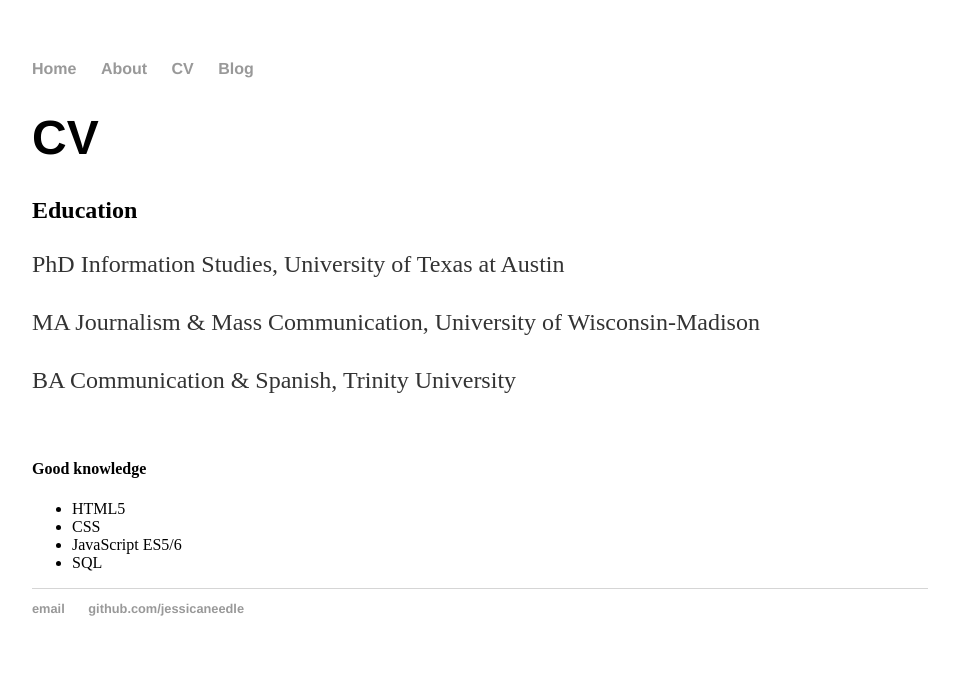
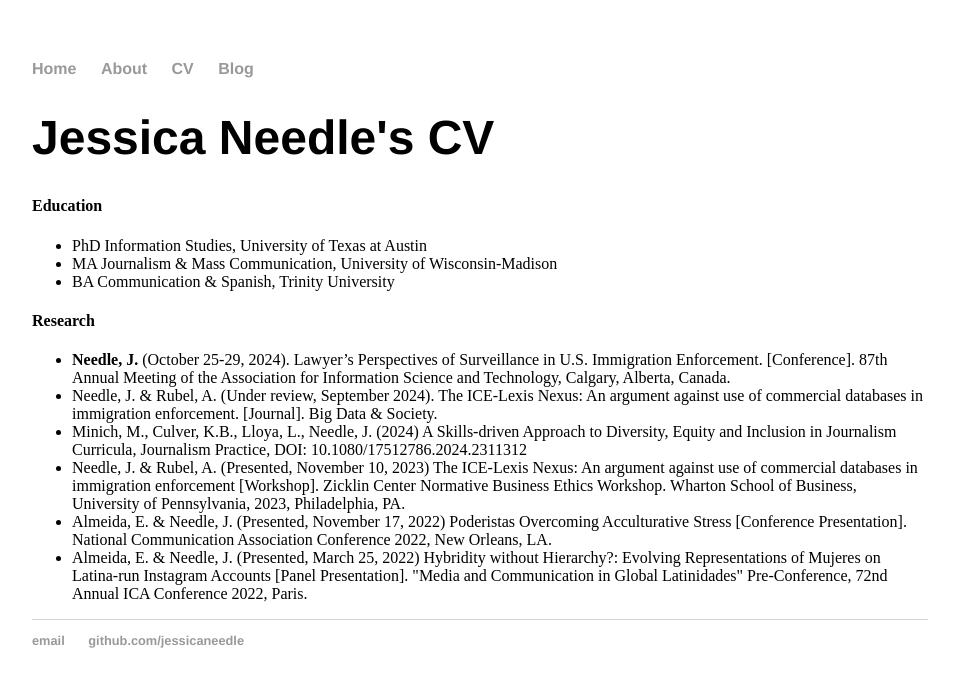
Before and after one commit to jessicaneedle/jessicaneedle.github.io, a Jekyll site: the page built from cv/index.html, in a window 1280 px wide. Shown: the top 687 px of the page, without its empty margins (160-1119 px from the left). Built offline with Jekyll 4.4.1, drawn with Linux system fonts in a browser that asks for light colours.

Commit message:
Update index.html

```diff
--- a/cv/index.html
+++ b/cv/index.html
@@ -3,17 +3,21 @@ layout: default
 title: Jessica Needle
 ---
 <div class="blurb">
-	<h1>CV</h1>
-	<h2>Education</h2>
-	<p>PhD Information Studies, University of Texas at Austin</p>
-	<p>MA Journalism & Mass Communication, University of Wisconsin-Madison</p>
-	<p>BA Communication & Spanish, Trinity University</p>
-	<br>
-	 <h4>Good knowledge</h4>
+	<h1>Jessica Needle's CV</h1>
+	 <h4>Education</h4>
           <ul>
-            <li>HTML5</li>
-            <li>CSS</li>
-            <li>JavaScript ES5/6</li>
-            <li>SQL</li>
+            <li>PhD Information Studies, University of Texas at Austin</li>
+            <li>MA Journalism & Mass Communication, University of Wisconsin-Madison</li>
+            <li>BA Communication & Spanish, Trinity University</li>
           </ul>
+
+	 <h4>Research</h4>
+          <ul>
+            <li><b>Needle, J.</b> (October 25-29, 2024). Lawyer’s Perspectives of Surveillance in U.S. Immigration Enforcement. [Conference]. 87th Annual Meeting of the Association for Information Science and Technology, Calgary, Alberta, Canada.</li>
+            <li>Needle, J. & Rubel, A. (Under review, September 2024). The ICE-Lexis Nexus: An argument against use of commercial databases in immigration enforcement. [Journal]. Big Data & Society.</li>
+            <li>Minich, M., Culver, K.B., Lloya, L., Needle, J. (2024) A Skills-driven Approach to Diversity, Equity and Inclusion in Journalism Curricula, Journalism Practice, DOI: 10.1080/17512786.2024.2311312</li>
+	    <li>Needle, J. & Rubel, A. (Presented, November 10, 2023) The ICE-Lexis Nexus: An argument against use of commercial databases in immigration enforcement [Workshop]. Zicklin Center Normative Business Ethics Workshop. Wharton School of Business, University of Pennsylvania, 2023, Philadelphia, PA. </li>
+	    <li>Almeida, E. & Needle, J. (Presented, November 17, 2022) Poderistas Overcoming Acculturative Stress [Conference Presentation]. National Communication Association Conference 2022, New Orleans, LA. </li>
+            <li>Almeida, E. & Needle, J. (Presented, March 25, 2022) Hybridity without Hierarchy?: Evolving Representations of Mujeres on Latina-run Instagram Accounts [Panel Presentation]. "Media and Communication in Global Latinidades" Pre-Conference, 72nd Annual ICA Conference 2022, Paris.</li>
+	  </ul>
 </div><!-- /.blurb -->
```
